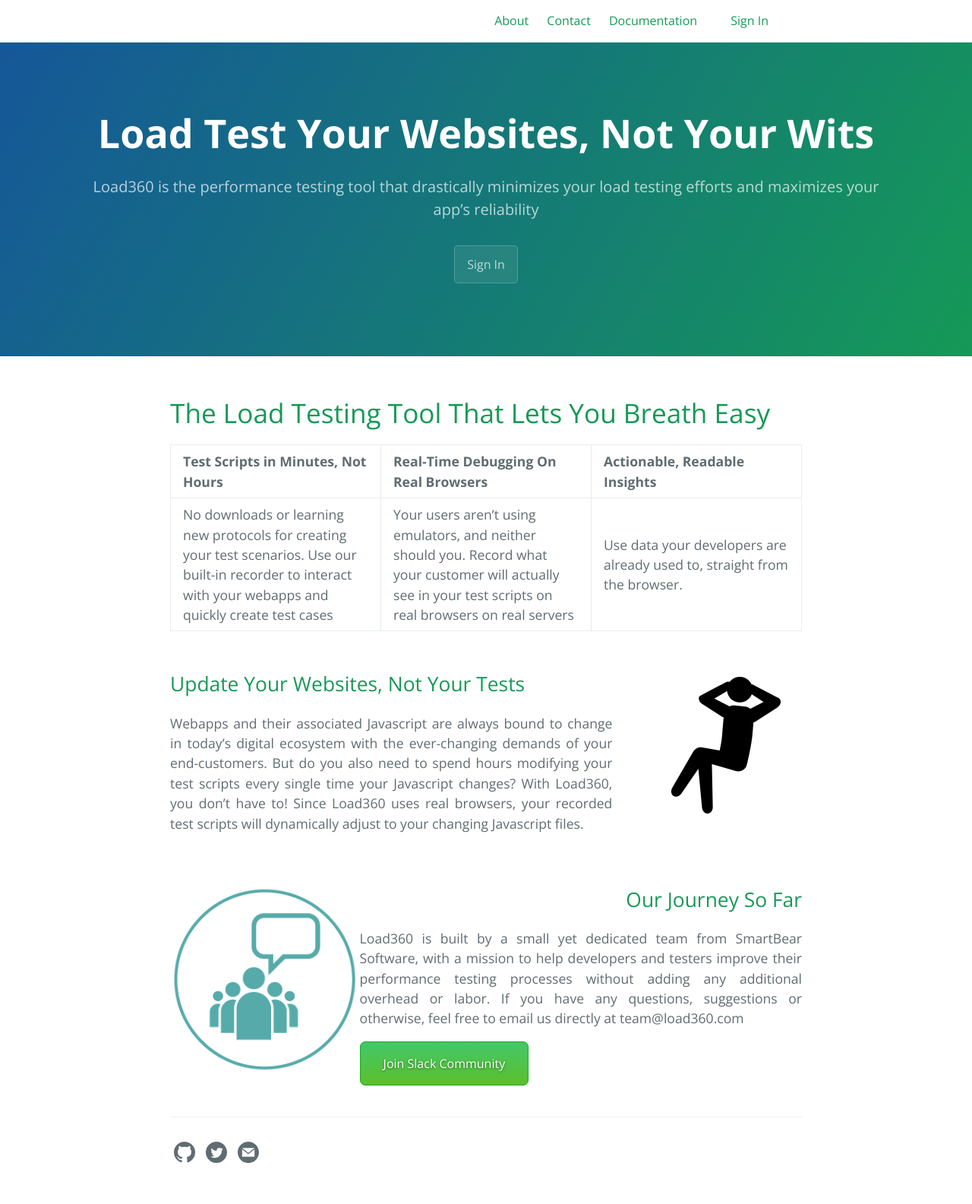
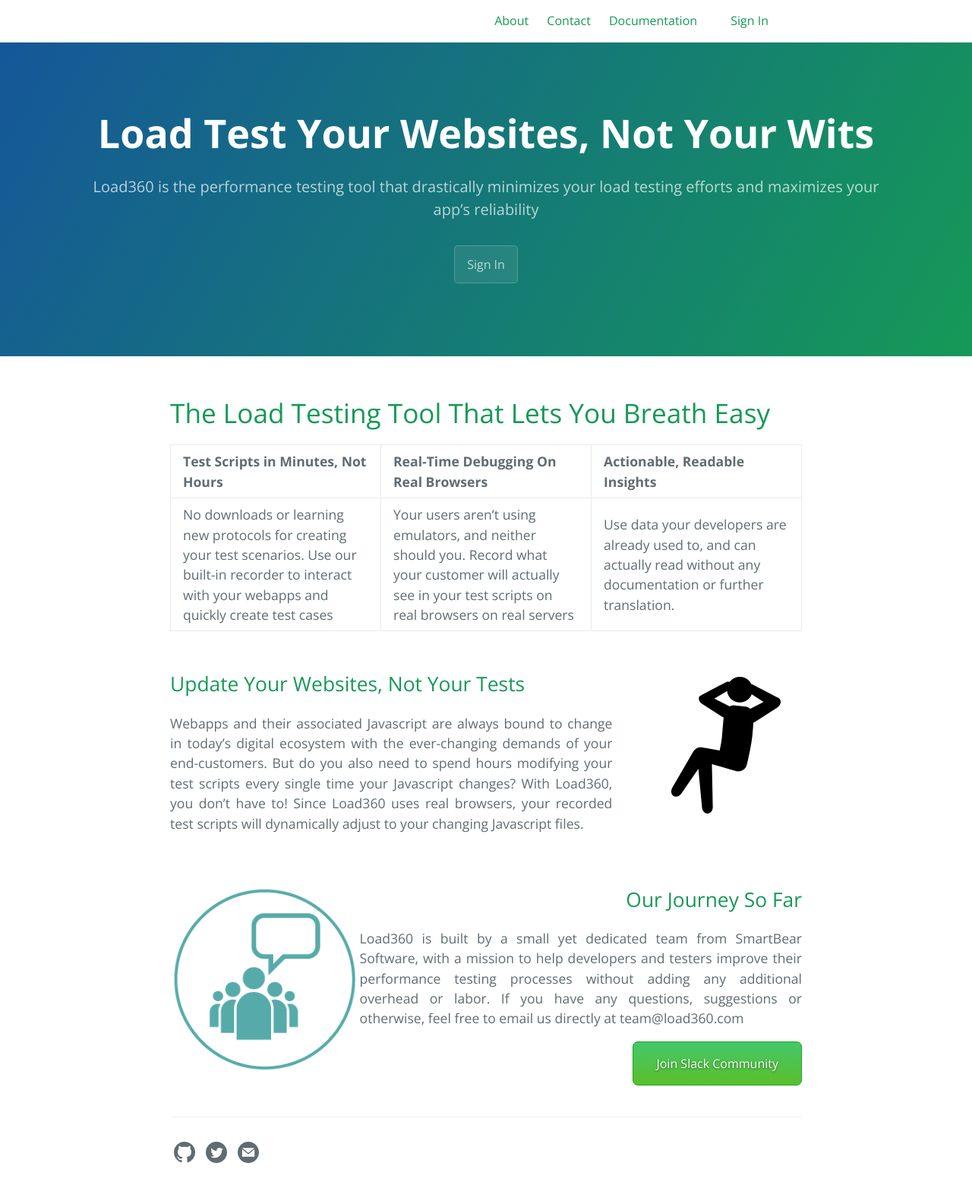
Before and after one commit to kesh92/keshinpoint, a Jekyll site: the page built from index.md, in a window 1280 px wide. Shown: the whole page at 76% size. Built offline with Jekyll 4.4.1, drawn with Linux system fonts in a browser that asks for light colours; our own code applies the rules of GitHub Pages for plain Markdown files.

Commit message:
pushed homepage button to right

```diff
--- a/assets/css/style.css
+++ b/assets/css/style.css
@@ -51,6 +51,9 @@
     }
 }
 
+.push-right {
+  float: right;
+}
 .btn-success {
 	background:-webkit-gradient(linear, left top, left bottom, color-stop(0.05, #44c767), color-stop(1, #5cbf2a));
 	background:-moz-linear-gradient(top, #44c767 5%, #5cbf2a 100%);
--- a/index.md
+++ b/index.md
@@ -29,7 +29,7 @@
 
 | Test Scripts in Minutes, Not Hours | Real-Time Debugging On Real Browsers | Actionable, Readable Insights |
 | :----------------------------------|:------------------------------------ | :-----------------------------|
-| No downloads or learning new protocols for creating your test scenarios. Use our built-in recorder to interact with your webapps and quickly create test cases | Your users aren’t using emulators, and neither should you. Record what your customer will actually see in your test scripts on real browsers on real servers  | Use data your developers are already used to, straight from the browser. |
+| No downloads or learning new protocols for creating your test scenarios. Use our built-in recorder to interact with your webapps and quickly create test cases | Your users aren’t using emulators, and neither should you. Record what your customer will actually see in your test scripts on real browsers on real servers  | Use data your developers are already used to, and can actually read without any documentation or further translation. |
 
 
 
@@ -54,7 +54,7 @@
     <div class="right-column big">
     <h2> Our Journey So Far </h2>
     <p> Load360 is built by a small yet dedicated team from SmartBear Software, with a mission to help developers and testers improve their performance testing processes without adding any additional overhead or labor. If you have any questions, suggestions or otherwise, feel free to email us directly at team@load360.com </p>
-    <a href="{{ site.github.repository_url }}" class="btn-success">Join Slack Community </a>
+    <a href="{{ site.github.repository_url }}" class="btn-success push-right">Join Slack Community </a>
 
     </div>
 </div>
```
Also changed, not shown: 6 other files.
